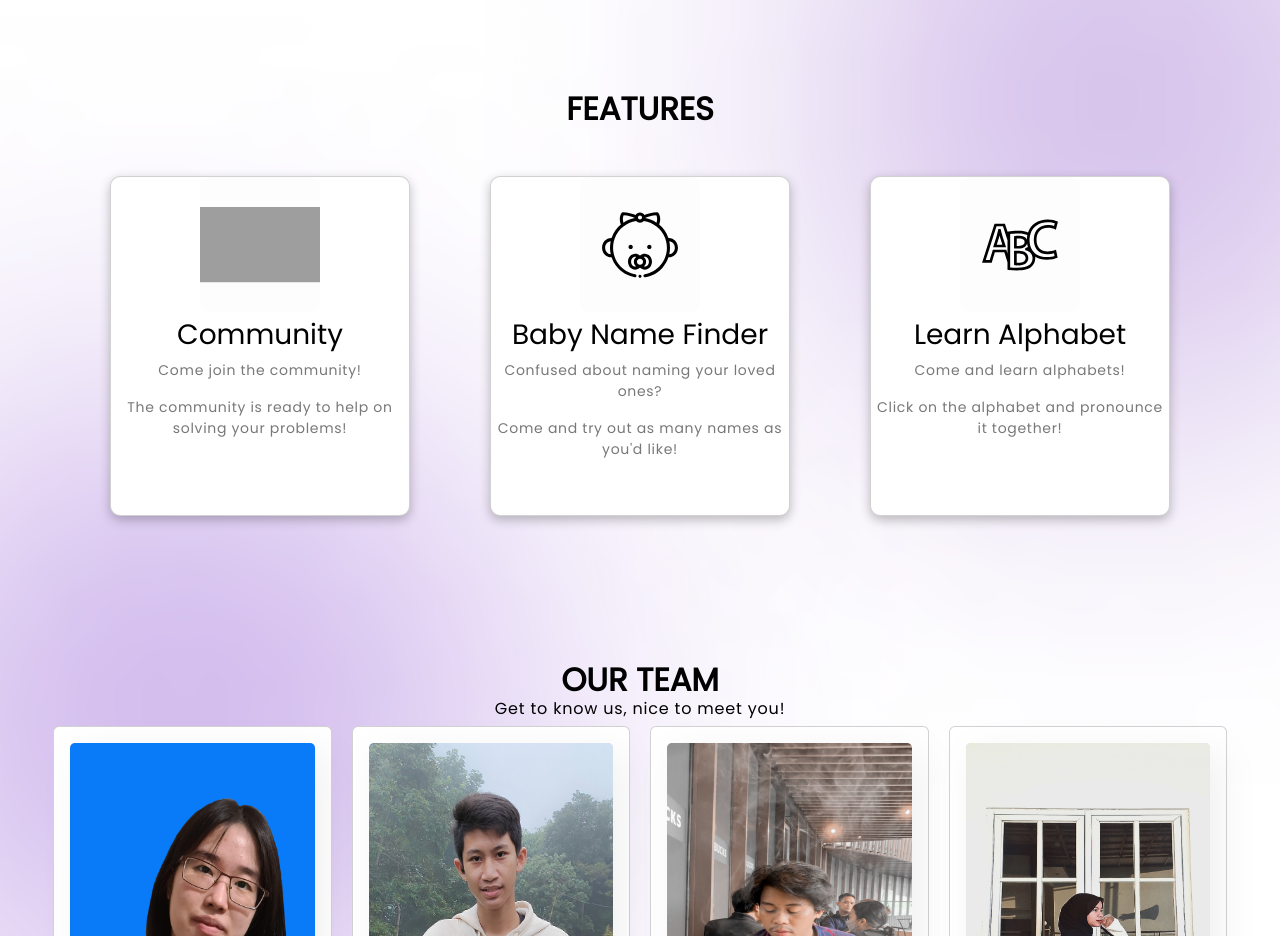
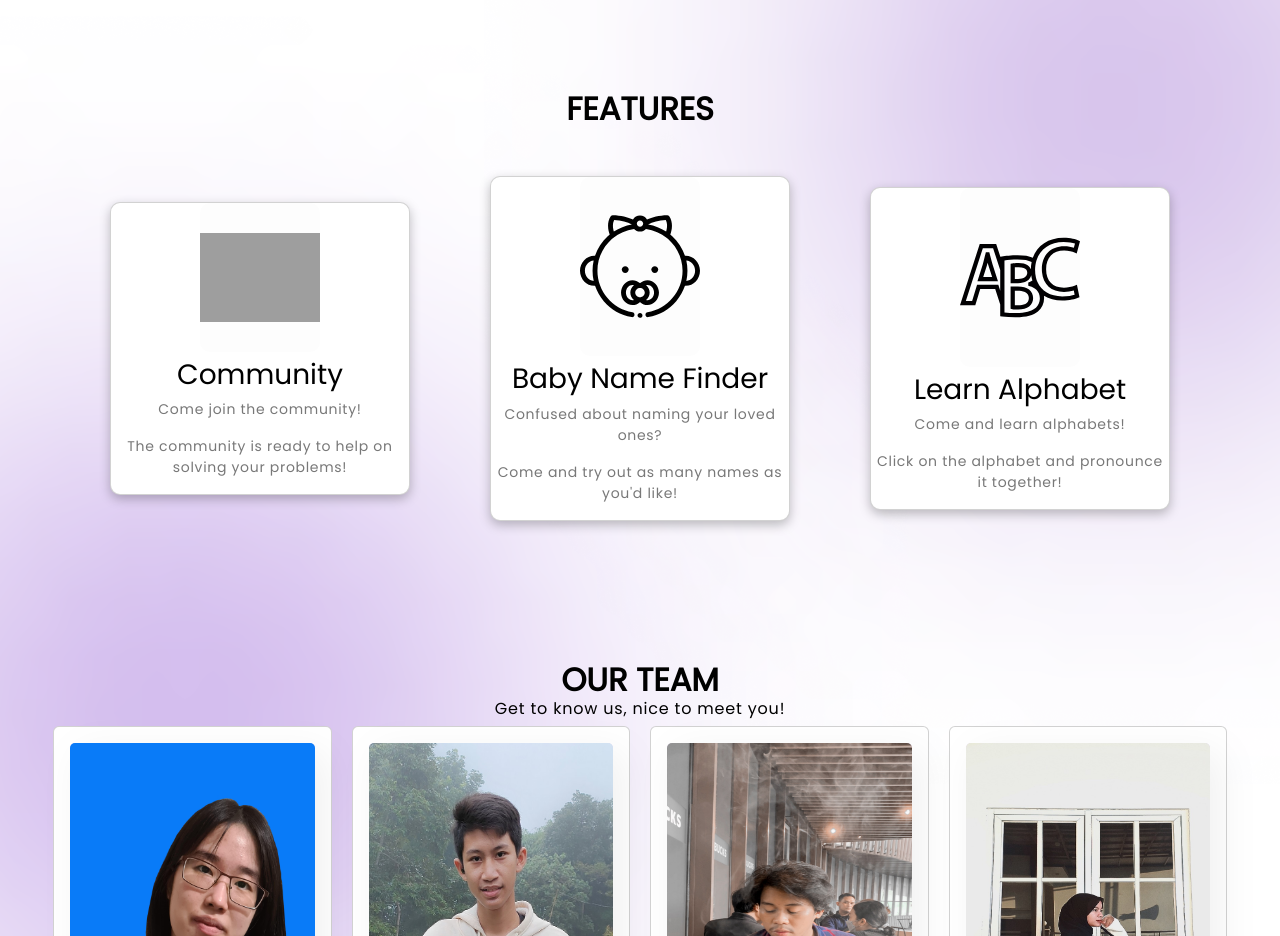
Before and after one commit to 191110562/earl-edu, a React app: page /home in a window 1280 px wide. Shown: the part 780-1716 px from the top of the page. Built offline with nearby package versions, Linux system fonts and the light colour scheme; some packages are replaced by stand-ins of ours; no server answers; grey boxes are pictures that could not be loaded.

Commit message:
Minor changes on CSS

```diff
--- a/src/styles/style.css
+++ b/src/styles/style.css
@@ -775,6 +775,9 @@ h3 {
     display: flex;
     justify-content: center;
     flex-wrap: wrap;
+    flex-direction: row;
+    align-content: center;
+    align-items: center;
   }
 
   .wrapper .card {
```
